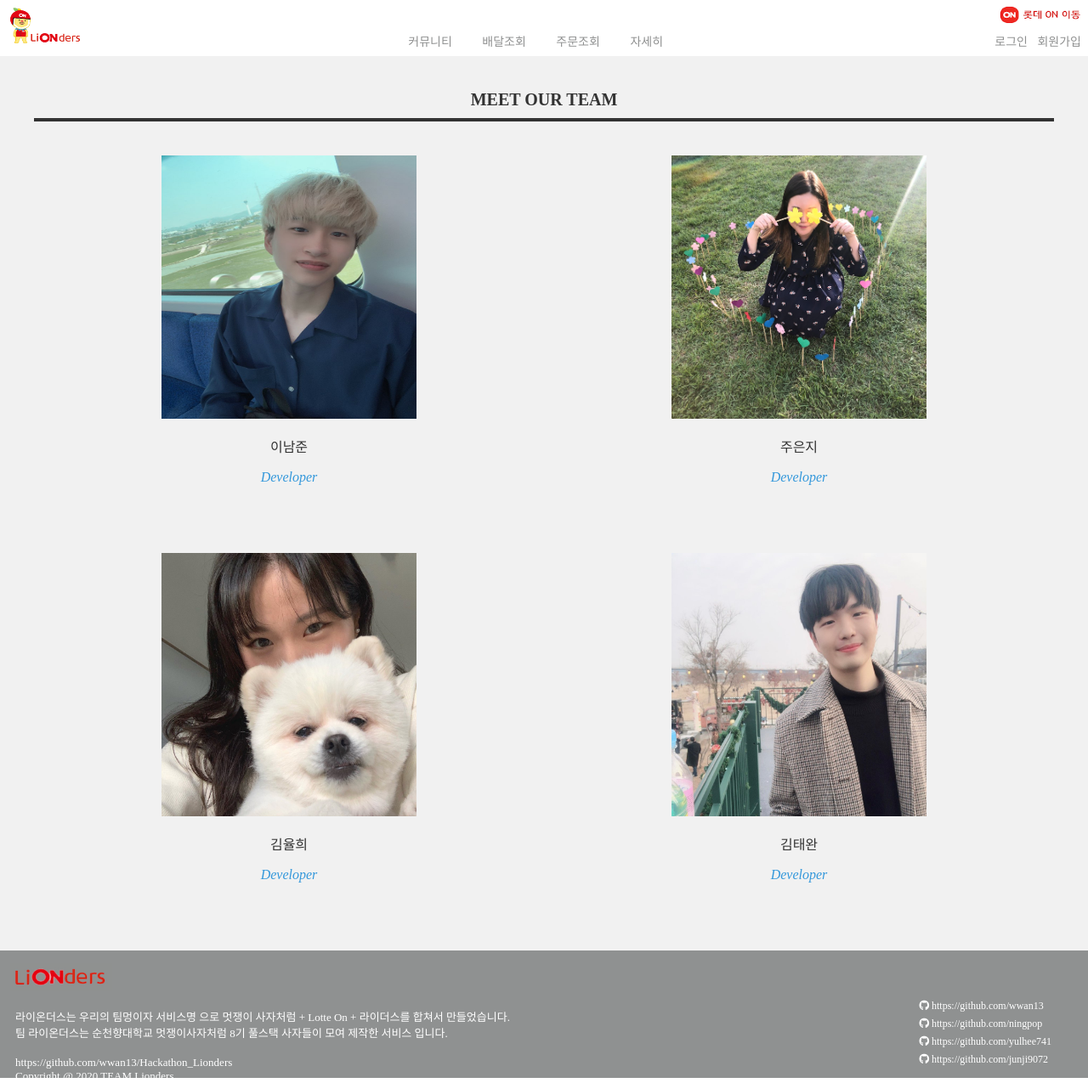
After one commit to wwan13/Hackathon_Lionders, a Django app: page /detail in a window 1280 px wide. The commit adds this page. Shown: the whole page at 85% size. Run offline with Django 3.2, Linux system fonts and the light colour scheme; some libraries are stand-ins or nearby versions; some web fonts are replaced.

Commit message:
[YulHee] detail 페이지 생성

```diff
--- a/main/templates/base.html
+++ b/main/templates/base.html
@@ -42,7 +42,7 @@
                 <a href="#">커뮤니티</a>
                 <a href="{% url 'delivery-list' %}">배달조회</a>
                 <a href="{% url 'order-list' %}">주문조회</a>
-                <a href="#">자세히</a>
+                <a href="{% url 'detail' %}">자세히</a>
             </div>
 
 
--- /dev/null
+++ b/main/templates/detail.html
@@ -0,0 +1,63 @@
+{% extends 'base.html' %}
+{% load static %}
+{% block style %}{% static 'css/detail.css' %}{% endblock %}
+{% block title %}delivery{% endblock %}
+{% block content %}
+
+<div class="team-section">
+    <div class="inner-width">
+        <h1>Meet Our Team</h1>
+        <div class="pers">
+
+            <div class="pe">
+                <img src="{% static 'image/p1.jpeg' %}" alt="">
+                <div class="p-name">이남준</div>
+                <div class="p-des">Developer</div>
+<!--                <div class="p-sm">-->
+<!--                    <a href="#"></a>-->
+<!--                </div>-->
+            </div>
+        </div>
+
+        <div class="pers">
+
+            <div class="pe">
+                <img src="{% static 'image/p2.jpeg' %}" alt="">
+                <div class="p-name">주은지</div>
+                <div class="p-des">Developer</div>
+<!--                <div class="p-sm">-->
+<!--                    <a href="#"></a>-->
+<!--                </div>-->
+            </div>
+        </div>
+
+        <div class="pers">
+
+            <div class="pe">
+                <img src="{% static 'image/p3.jpeg' %}" alt="">
+                <div class="p-name">김율희</div>
+                <div class="p-des">Developer</div>
+<!--                <div class="p-sm">-->
+<!--                    <a href="#"></a>-->
+<!--                </div>-->
+            </div>
+        </div>
+
+        <div class="pers">
+
+            <div class="pe">
+                <img src="{% static 'image/p4.jpeg' %}" alt="">
+                <div class="p-name">김태완</div>
+                <div class="p-des">Developer</div>
+<!--                <div class="p-sm">-->
+<!--                    <a href="#"></a>-->
+<!--                </div>-->
+            </div>
+        </div>
+
+    </div>
+</div>
+
+
+
+{% endblock %}
--- a/main/urls.py
+++ b/main/urls.py
@@ -18,4 +18,5 @@ from . import views
 
 urlpatterns = [
     path('',views.home,name='home'),
+    path('detail',views.detail,name='detail'),
 ]
--- a/main/views.py
+++ b/main/views.py
@@ -3,3 +3,6 @@ from django.shortcuts import render
 # Create your views here.
 def home(request):
     return render(request,"index.html")
+
+def detail(request):
+    return render(request,"detail.html")
--- /dev/null
+++ b/static/css/detail.css
@@ -0,0 +1,75 @@
+body{
+    margin: 0;
+    padding: 0;
+    font-family: "montserrat";
+}
+
+.team-section{
+    background: #f1f1f1;
+    text-align: center;
+}
+
+.inner-width{
+    max-width: 1200px;
+    margin:auto;
+    padding:40px;
+    color: #333;
+    overflow: hidden;
+}
+
+.team-section h1{
+    font-size: 20px;
+    text-transform: uppercase;
+    display: imnline-block;
+    border-bottom: 4px solid;
+    padding-bottom: 10px;
+}
+
+.pe{
+    float: left;
+    width: calc(100% / 2);
+    overflow: hidden;
+    padding: 40px 0;
+}
+
+.pe img{
+    width:300px;
+    height: 310px;
+    transition: 0.5s;
+}
+
+.pe img:hover{
+    transform: scale(1.2);
+}
+
+.p-name{
+    margin: 16px 0;
+    text-transform: uppercase;
+
+}
+
+.p-des{
+    font-style: italic;
+    color: #3498db;
+}
+
+.p-sm{
+    margin-top: 12px;
+}
+
+.p-sm a{
+    margin: 0 4px;
+    display: inline-block;
+    width: 30px;
+    height: 30px;
+    transition: 0.6s;
+}
+
+.p-sm a:hover{
+    transform: scale(1.3);
+}
+
+.p-sm a i {
+    color: #333;
+    line-height: 30px;
+}
```
Also changed, not shown: static/image/p1.jpeg (added), static/image/p2.jpeg (added), static/image/p3.jpeg (added), static/image/p4.jpeg (added).
